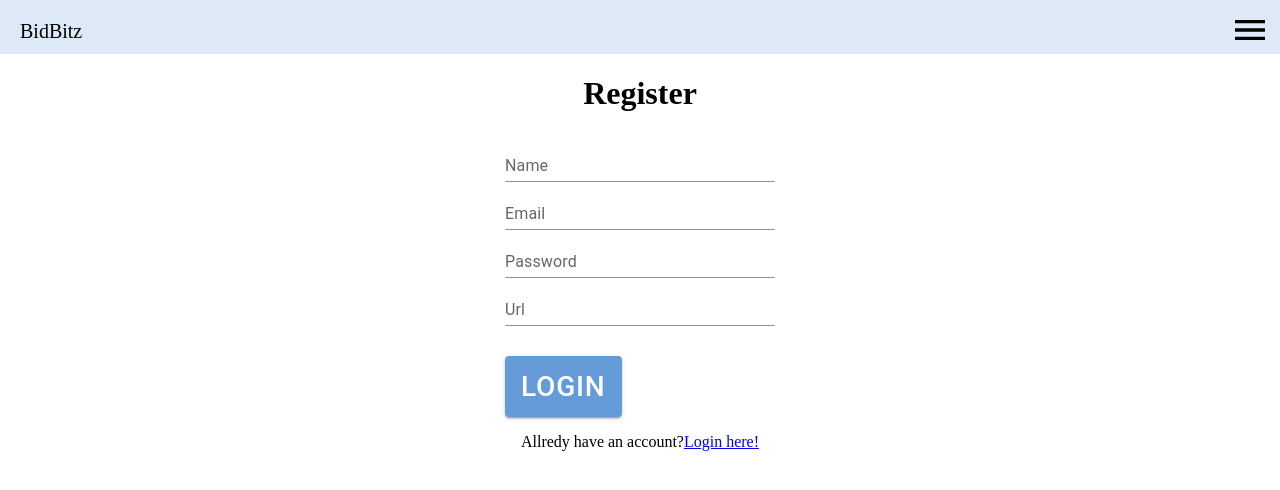
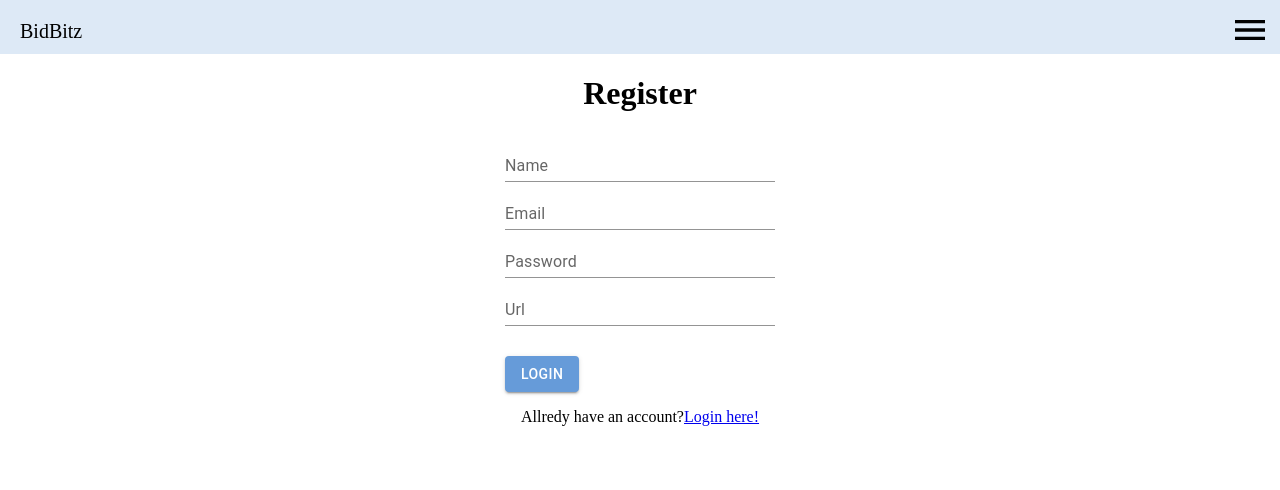
Before and after one commit to AndreaLindaas/bidbitz, a React (Vite) app: page /register in a window 1280 px wide. Shown: the top 490 px of the page. Built offline with nearby package versions, Linux system fonts and the light colour scheme; no server answers.

Commit message:
added styling to listingPage

```diff
--- a/src/App.jsx
+++ b/src/App.jsx
@@ -2,21 +2,23 @@ import { BrowserRouter, Routes, Route } from "react-router-dom";
 import { useState } from "react";
 import Header from "./components/header/header";
 import Home from "./pages/Home/Home";
-import Login from "./pages/Login";
+import Login from "./pages/Login/Login";
 import "./App.scss";
-import Register from "./pages/register";
-import ListingPage from "./pages/ListingPage";
+import Register from "./pages/Register/Register";
+import ListingPage from "./pages/ListingPage/ListingPage";
 function App() {
   return (
     <>
       <BrowserRouter>
         <Header />
+        <main>
           <Routes>
             <Route path="/" index element={<Home />}></Route>
             <Route path="/login" element={<Login />} />
             <Route path="/register" element={<Register />} />
             <Route path="/listing/:listingId" element={<ListingPage />} />
           </Routes>
+        </main>
       </BrowserRouter>
     </>
   );
--- a/src/App.scss
+++ b/src/App.scss
@@ -1,14 +1,17 @@
 :root {
   --background: #dde9f6;
   --button: #669bd9;
+  --bid: #f7f8fa;
 }
 body {
   margin: 0;
 }
+main {
+  margin: 20px;
+}
 .MuiButton-root.MuiButtonBase-root {
-  font-size: 28px;
   &.primary {
-    background-color: red;
+    background-color: var(--button);
   }
 
   &.secondary {
--- /dev/null
+++ b/src/components/PlaceBid/PlaceBid.jsx
@@ -0,0 +1,19 @@
+import { TextField } from "@mui/material";
+import { Button } from "@mui/material";
+export default function PlaceBid() {
+  return (
+    <>
+      <TextField
+        id="standard-basic"
+        label="Amount"
+        variant="standard"
+        type="number"
+      />
+      <div>
+        <Button className="primary bid-btn" variant="contained">
+          Place bid
+        </Button>
+      </div>
+    </>
+  );
+}
--- a/src/pages/ListingPage.jsx
+++ b/src/pages/ListingPage/ListingPage.jsx
@@ -1,6 +1,10 @@
 import { useParams } from "react-router-dom";
-import { API_URL } from "../lib/constants";
+import { API_URL } from "../../lib/constants";
 import { useEffect, useState } from "react";
+import { Link } from "react-router-dom";
+import "./ListingPage.scss";
+import PlaceBid from "../../components/placeBid/placeBid";
+
 useEffect;
 export default function ListingPage() {
   const [listing, setlisting] = useState({});
@@ -29,14 +33,24 @@ export default function ListingPage() {
     const lastBid = listing.bids[listing.bids.length - 1];
 
     if (lastBid) {
-      return <div>{lastBid.amount} Credits</div>;
+      return (
+        <div>
+          <span className="cb-color">Current Bid:</span>
+          <span className="credit-nr"> {lastBid.amount} Credits</span>
+        </div>
+      );
     }
     return null;
   };
 
   const allBids = () => {
     const bids = listing.bids.map((bid) => {
-      return <li key={bid.id}>{bid.amount}</li>;
+      return (
+        <li key={bid.id}>
+          {bid.created}
+          {bid.amount} Credits
+        </li>
+      );
     });
     return bids.reverse();
   };
@@ -44,15 +58,33 @@ export default function ListingPage() {
   if (isLoading) {
     return <div></div>;
   }
+  const sellerImage = () => {
+    if (listing.seller.avatar) {
+      return listing.seller.avatar;
+    }
+    return "https://www.crazychap.com/uploads/no-banner.jpg";
+  };
   return (
-    <div>
+    <div className="listing-container">
       <img src={showMainImage()} alt="" />
       <h1>{listing.title}</h1>
-      <div>{listing.endsAt}</div>
-      <div>{lastBid()}</div>
-      <div>{listing._count.bids} Bids</div>
+      <div className="bid-ends">
+        <div>{listing.endsAt}</div>
+      </div>
+      <div className="bid">
+        <div>{lastBid()}</div>
+        <div>{listing._count.bids} Bids</div>
+        <PlaceBid />
+      </div>
+      <div>
+        <img src={sellerImage()} alt="" />
+        <div>{listing.seller.name}</div>
+        <Link to="#">View sellers profile</Link>
+      </div>
+      <h3>Description</h3>
       <p>{listing.description}</p>
       <div>
+        <h3>All bids</h3>
         <ul>{allBids()}</ul>
       </div>
     </div>
--- /dev/null
+++ b/src/pages/ListingPage/ListingPage.scss
@@ -0,0 +1,26 @@
+.listing-container {
+  text-align: center;
+  img {
+    width: 100%;
+  }
+  .bid-ends {
+    background-color: var(--background);
+    padding: 30px 0;
+    margin: 0 auto;
+  }
+  .cb-color {
+    color: grey;
+  }
+  .credit-nr {
+    font-weight: bold;
+    font-size: 20px;
+  }
+  .bid {
+    background-color: var(--bid);
+    padding: 30px 0 50px 0;
+    margin: 0 auto;
+  }
+  .primary.bid-btn {
+    margin-top: 30px;
+  }
+}
--- a/src/pages/Register.jsx
+++ b/src/pages/Login/Login.jsx
@@ -1,39 +1,42 @@
 import { TextField } from "@mui/material";
-import "./login.scss";
+import "./Login.scss";
 import Button from "@mui/material/Button";
 import { Link } from "react-router-dom";
-import { API_URL } from "../lib/constants";
+import { API_URL } from "../../lib/constants";
 import { useState } from "react";
 import { useNavigate } from "react-router-dom";
-export default function Register() {
+export default function Login() {
   const [errorMessage, setErrorMessage] = useState("");
   const navigate = useNavigate();
   const handleOnSubmit = async (event) => {
     event.preventDefault();
-    const { email, password, name, url } = event.target.elements;
     console.log(event.target.elements);
-
+    const { email, password } = event.target.elements;
     const payload = {
-      name: name.value,
       email: email.value,
       password: password.value,
-      url: url.value,
     };
     try {
-      const res = await fetch(`${API_URL}/auth/register`, {
+      const res = await fetch(`${API_URL}/auth/login`, {
         method: "POST",
         body: JSON.stringify(payload),
         headers: {
-          "Content-type": "application/json",
+          "Content-type": "application/json; charset=UTF-8",
         },
       });
-      const resJSON = await res.json();
 
-      if (resJSON.statusCode > 300) {
-        setErrorMessage(resJSON.errors[0].message);
+      const data = await res.json();
+
+      if (data.statusCode > 300) {
+        setErrorMessage(data.errors[0].message);
       } else {
-        navigate("/login");
+        navigate("/");
       }
+
+      localStorage.setItem("access_token", data.accessToken);
+      localStorage.setItem("user_email", data.email);
+      localStorage.setItem("credits", data.credits);
+      localStorage.setItem("avatar", data.avatar);
     } catch (error) {
       console.warn("An error occurred", error);
     }
@@ -41,22 +44,14 @@ export default function Register() {
 
   return (
     <>
-      <h1>Register</h1>
+      <h1>Login</h1>
       <form onSubmit={handleOnSubmit}>
-        <div>
-          <TextField
-            id="standard-basic"
-            name="name"
-            label="Name"
-            variant="standard"
-            fullWidth
-          />
-        </div>
         <div>
           <TextField
             id="standard-basic"
             name="email"
             label="Email"
+            type="email"
             variant="standard"
             fullWidth
           />
@@ -66,30 +61,23 @@ export default function Register() {
             id="standard-basic"
             name="password"
             label="Password"
+            type="password"
             variant="standard"
             fullWidth
           />
         </div>
-        <div>
-          <TextField
-            id="standard-basic"
-            name="url"
-            label="Url"
-            variant="standard"
-            fullWidth
-          />
-        </div>
+
         <Button type="submit" variant="contained">
           Login
         </Button>
       </form>
-      {errorMessage}
       <p className="text-login">
-        Allredy have an account?
-        <Link to="#">
-          <span>Login here!</span>
+        Don't have an account?
+        <Link to="/register">
+          <span>Sign up here!</span>
         </Link>
       </p>
+      {errorMessage}
     </>
   );
 }
--- a/src/pages/Login.jsx
+++ b/src/pages/Register/Register.jsx
@@ -1,42 +1,38 @@
 import { TextField } from "@mui/material";
-import "./Login.scss";
 import Button from "@mui/material/Button";
 import { Link } from "react-router-dom";
-import { API_URL } from "../lib/constants";
+import { API_URL } from "../../lib/constants";
 import { useState } from "react";
 import { useNavigate } from "react-router-dom";
-export default function Login() {
+export default function Register() {
   const [errorMessage, setErrorMessage] = useState("");
   const navigate = useNavigate();
   const handleOnSubmit = async (event) => {
     event.preventDefault();
+    const { email, password, name, url } = event.target.elements;
     console.log(event.target.elements);
-    const { email, password } = event.target.elements;
+
     const payload = {
+      name: name.value,
       email: email.value,
       password: password.value,
+      url: url.value,
     };
     try {
-      const res = await fetch(`${API_URL}/auth/login`, {
+      const res = await fetch(`${API_URL}/auth/register`, {
         method: "POST",
         body: JSON.stringify(payload),
         headers: {
-          "Content-type": "application/json; charset=UTF-8",
+          "Content-type": "application/json",
         },
       });
+      const resJSON = await res.json();
 
-      const data = await res.json();
-
-      if (data.statusCode > 300) {
-        setErrorMessage(data.errors[0].message);
+      if (resJSON.statusCode > 300) {
+        setErrorMessage(resJSON.errors[0].message);
       } else {
-        navigate("/");
+        navigate("/login");
       }
-
-      localStorage.setItem("access_token", data.accessToken);
-      localStorage.setItem("user_email", data.email);
-      localStorage.setItem("credits", data.credits);
-      localStorage.setItem("avatar", data.avatar);
     } catch (error) {
       console.warn("An error occurred", error);
     }
@@ -44,8 +40,17 @@ export default function Login() {
 
   return (
     <>
-      <h1>Login</h1>
+      <h1>Register</h1>
       <form onSubmit={handleOnSubmit}>
+        <div>
+          <TextField
+            id="standard-basic"
+            name="name"
+            label="Name"
+            variant="standard"
+            fullWidth
+          />
+        </div>
         <div>
           <TextField
             id="standard-basic"
@@ -64,17 +69,26 @@ export default function Login() {
             fullWidth
           />
         </div>
+        <div>
+          <TextField
+            id="standard-basic"
+            name="url"
+            label="Url"
+            variant="standard"
+            fullWidth
+          />
+        </div>
         <Button type="submit" variant="contained">
           Login
         </Button>
       </form>
+      {errorMessage}
       <p className="text-login">
-        Don't have an account?
-        <Link to="/register">
-          <span>Sign up here!</span>
+        Allredy have an account?
+        <Link to="#">
+          <span>Login here!</span>
         </Link>
       </p>
-      {errorMessage}
     </>
   );
 }
```
Also changed, not shown: src/pages/Login/Login.scss (renamed from src/pages/login.scss). Lines whose indentation alone changed are shown as unchanged.
